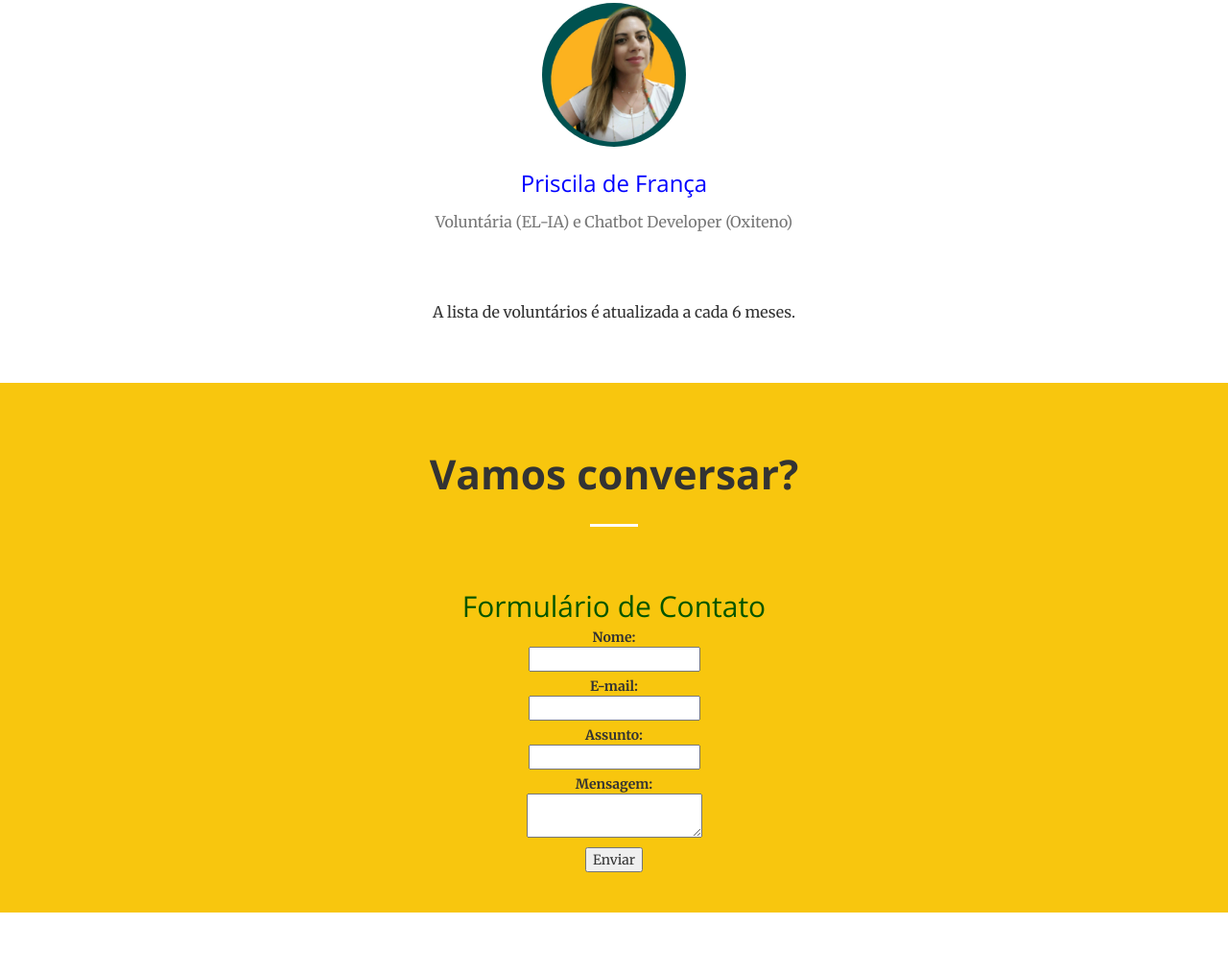
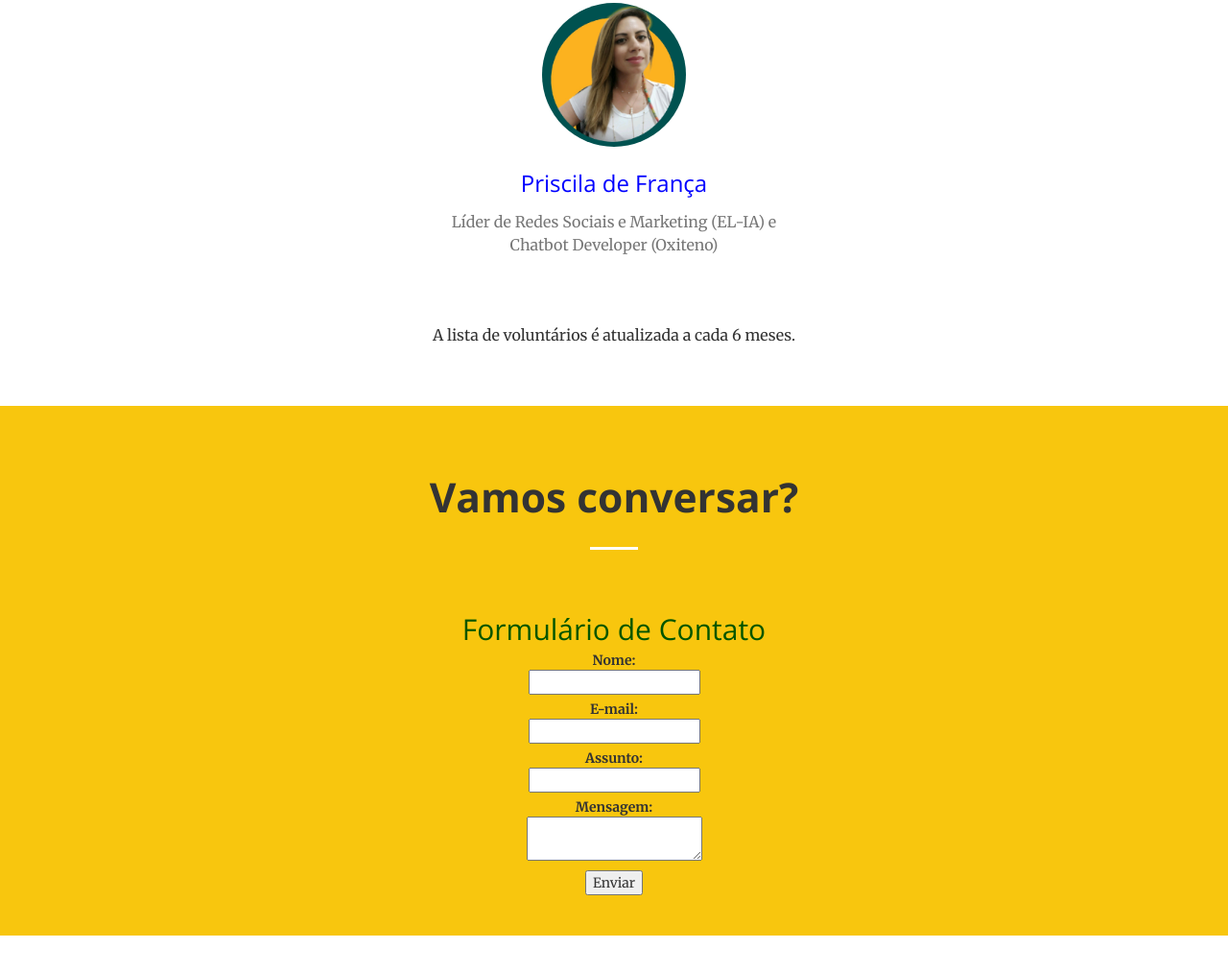
Before and after one commit to escolalivre-ia/escolalivre-ia.github.io, a plain HTML site: page voluntarios.html in a window 1280 px wide. Shown: the part 2103-3116 px from the top of the page at 96% size. Drawn offline with nearby package versions, Linux system fonts and the light colour scheme.

Commit message:
+voluntarios: +Priscila de França - Líder de Redes Sociais e Marketing fixed

```diff
--- a/voluntarios.html
+++ b/voluntarios.html
@@ -417,7 +417,7 @@ height="0" width="0" style="display:none;visibility:hidden"></iframe></noscript>
                     <a href="https://www.linkedin.com/in/priscila-de-fran%C3%A7a-5b6a5184/" target="_blank">
                         <img src="img/voluntarios/priscila-de-franca.jpg" style="width:150px;border-radius: 50%" />
                         <h3>Priscila de França</h3>
-                        <p class="text-muted">Voluntária (EL-IA) e Chatbot Developer (Oxiteno)</p>
+                        <p class="text-muted">Líder de Redes Sociais e Marketing (EL-IA) e Chatbot Developer (Oxiteno)</p>
                     </a>
                 </div>
             </div>
```
